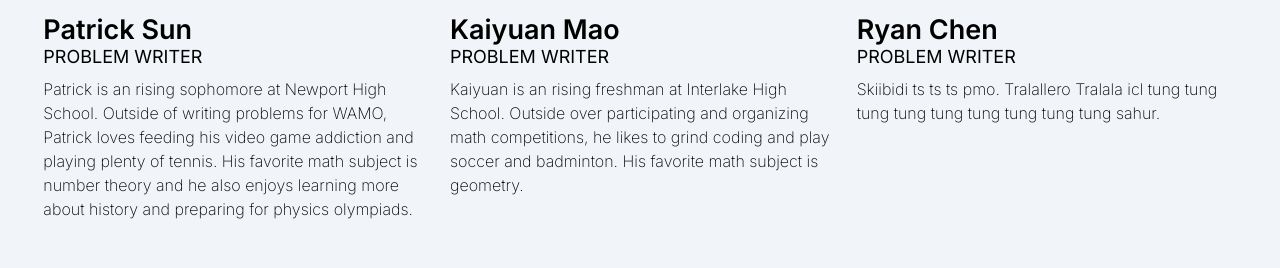
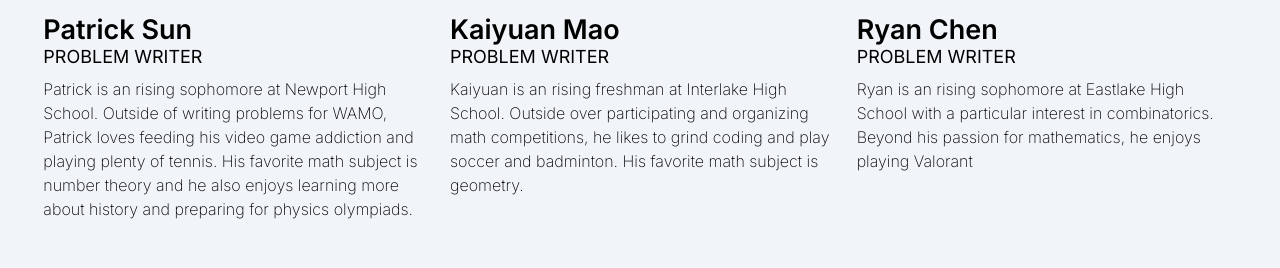
Before and after one commit to actiniumn404/WAMO, a Flask app: page / in a window 1280 px wide. Shown: the part 3932-4200 px from the top of the page. Run offline with Flask 3, Linux system fonts and the light colour scheme; some libraries are stand-ins or nearby versions.

Commit message:
ryan chen

```diff
--- a/templates/index.html
+++ b/templates/index.html
@@ -133,7 +133,7 @@
             {'name': 'Ryan Tang', 'profile_pic': 'static/pfps/ryantpfp.png', 'title': 'PROBLEM WRITER', 'descrip': "Ryan is a rising junior at Newport High School. His favorite math subject is anything but geometry. Outside of math, Ryan also enjoys programming."},
             {'name': 'Patrick Sun', 'profile_pic': 'static/pfps/patrick.png', 'title': 'PROBLEM WRITER', 'descrip': "Patrick is an rising sophomore at Newport High School. Outside of writing problems for WAMO, Patrick loves feeding his video game addiction and playing plenty of tennis. His favorite math subject is number theory and he also enjoys learning more about history and preparing for physics olympiads."},
             {'name': 'Kaiyuan Mao', 'profile_pic': 'static/pfps/kaiyuanpfp.png', 'title': 'PROBLEM WRITER', 'descrip': "Kaiyuan is an rising freshman at Interlake High School. Outside over participating and organizing math competitions, he likes to grind coding and play soccer and badminton. His favorite math subject is geometry."},
-            {'name': 'Ryan Chen', 'profile_pic': 'static/pfps/ryancpfp.png', 'title': 'PROBLEM WRITER', 'descrip': "Skiibidi ts ts ts pmo. Tralallero Tralala icl tung tung tung tung tung tung tung tung tung sahur."},
+            {'name': 'Ryan Chen', 'profile_pic': 'static/pfps/ryancpfp.png', 'title': 'PROBLEM WRITER', 'descrip': "Ryan is an rising sophomore at Eastlake High School with a particular interest in combinatorics. Beyond his passion for mathematics, he enjoys playing Valorant"},
             {'name': 'Wesley Wu', 'profile_pic': 'static/pfps/wesleypfp.png', 'title': 'PROBLEM WRITER', 'descrip': "Wesley is an rising sophomore at Newport High School. Outside of mathematics, he enjoys playing tennis competitively and procrastinating. He enjoys most subjects, although he slightly dislikes combinatorics and number theory."},
             {'name': 'Bruce Shu', 'profile_pic': 'static/assets/default.png', 'title': 'PROBLEM WRITER', 'descrip': "Bruce is an rising freshman in Texas. Outside of math, he enjoys playing tennis. His favorite math subject is number theory."},
             {'name': 'James Yang', 'profile_pic': 'static/pfps/jamespfp.png', 'title': 'PROBLEM WRITER', 'descrip': "James is an rising freshman at Lakeside School. In addition to participating in math competitions, he enjoys spending his free time at the zoo, watching movies with friends, and practicing soccer. His favorite area of mathematics is calculus, and he takes particular interest in problem writing, as it allows him to express his creativity."},
```
